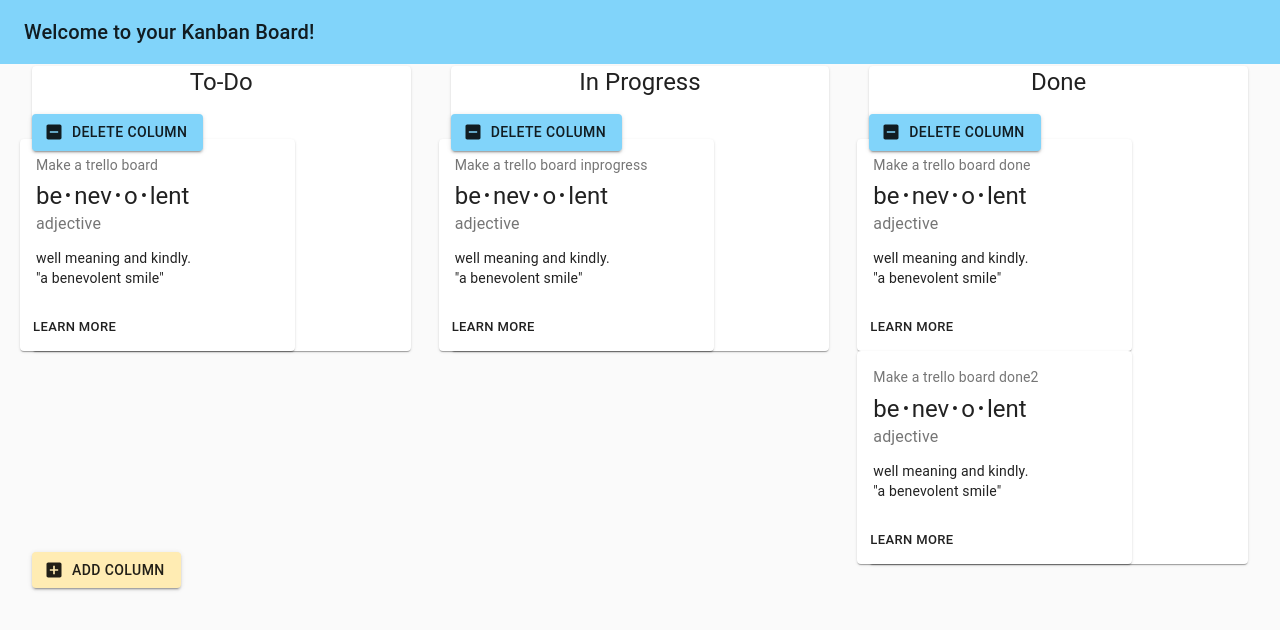
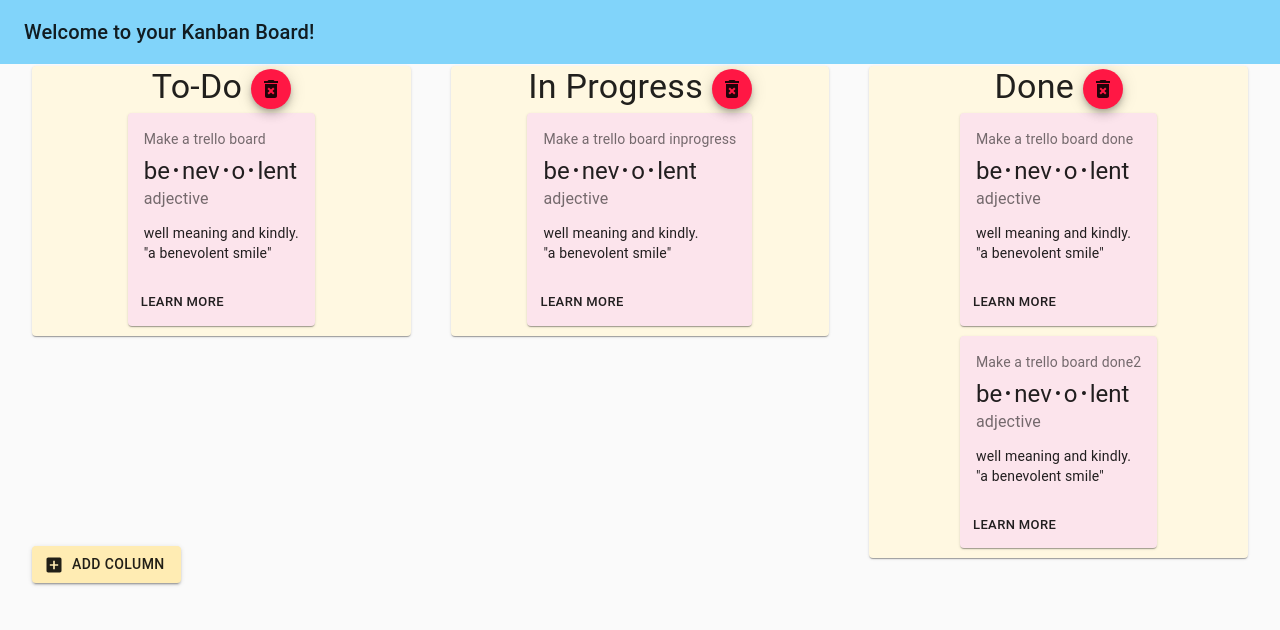
Before and after one commit to Nick00Hash/kanban-board, a React (Create React App) app: page / in a window 1280 px wide. Shown: the top 630 px of the page. Built offline with nearby package versions, Linux system fonts and the light colour scheme.

Commit message:
Added global incrementing Aesthetic chnages to cardTile Margin on bottom of each car and centered Chnaged visual presentation of remove column button

```diff
--- a/src/App.js
+++ b/src/App.js
@@ -1,4 +1,4 @@
-import React from "react";
+import React, { useState } from "react";
 import {
   createMuiTheme,
   makeStyles,
@@ -16,6 +16,9 @@ const theme = createMuiTheme({
     secondary: {
       main: "#ffecb3",
     },
+    background: {
+      paper: "#fff8e1",
+    },
   },
 });
 
@@ -28,11 +31,20 @@ const useStyles = makeStyles((theme) => ({
 
 const App = () => {
   const classes = useStyles();
+  const [globalCount, setGlobalCount] = useState(4);
+
+  const globalIncrement = () => {
+    setGlobalCount(globalCount + 1);
+  };
+
   return (
     <ThemeProvider theme={theme}>
       <div className={classes.appContainer}>
         <RaisedAppBar />
-        <ContainerOfColumns />
+        <ContainerOfColumns
+          globalCount={globalCount}
+          globalIncrement={globalIncrement}
+        />
       </div>
     </ThemeProvider>
   );
--- a/src/ui/CardTile.js
+++ b/src/ui/CardTile.js
@@ -1,15 +1,22 @@
-import React from 'react';
-import { makeStyles } from '@material-ui/core/styles';
-import { Card, CardActions, CardContent, Button, Typography } from '@material-ui/core';
+import React from "react";
+import { makeStyles } from "@material-ui/core/styles";
+import {
+  Card,
+  CardActions,
+  CardContent,
+  Button,
+  Typography,
+} from "@material-ui/core";
 
 const useStyles = makeStyles({
   root: {
-    minWidth: 275,
+    // minWidth: 275,
+    backgroundColor: "#fce4ec",
   },
   bullet: {
-    display: 'inline-block',
-    margin: '0 2px',
-    transform: 'scale(0.8)',
+    display: "inline-block",
+    margin: "0 2px",
+    transform: "scale(0.8)",
   },
   title: {
     fontSize: 14,
@@ -17,16 +24,21 @@ const useStyles = makeStyles({
   pos: {
     marginBottom: 12,
   },
+  background: {},
 });
 
- const CardTile = (props) => {
+const CardTile = (props) => {
   const classes = useStyles();
   const bull = <span className={classes.bullet}>•</span>;
 
   return (
     <Card className={classes.root}>
       <CardContent>
-        <Typography className={classes.title} color="textSecondary" gutterBottom>
+        <Typography
+          className={classes.title}
+          color="textSecondary"
+          gutterBottom
+        >
           {props.card.title}
         </Typography>
         <Typography variant="h5" component="h2">
@@ -46,6 +58,6 @@ const useStyles = makeStyles({
       </CardActions>
     </Card>
   );
-}
+};
 
-export default CardTile
+export default CardTile;
--- a/src/ui/Column.js
+++ b/src/ui/Column.js
@@ -1,14 +1,26 @@
 import React from "react";
 import { Grid, Typography } from "@material-ui/core";
+import { makeStyles } from "@material-ui/core/styles";
 
 import CardTile from "./CardTile";
 
+const useStyles = makeStyles({
+  card: {
+    marginBottom: "10px",
+  },
+});
+
 const Column = (props) => {
+  const classes = useStyles();
   const mappedCards = props.column.cards.map((card) => {
-    return <CardTile key={card.title} card={card} />;
+    return (
+      <Grid className={classes.card}>
+        <CardTile key={card.title} card={card} />
+      </Grid>
+    );
   });
   return (
-    <Grid container spacing={3}>
+    <Grid container spacing={3} justify="center">
       <div>{mappedCards}</div>
     </Grid>
   );
--- a/src/ui/ContainerOfColumns.js
+++ b/src/ui/ContainerOfColumns.js
@@ -18,8 +18,9 @@ const useStyles = makeStyles({
   },
 });
 
-const ContainerOfColumns = () => {
+const ContainerOfColumns = (props) => {
   const classes = useStyles();
+  const { globalCount, globalIncrement } = props;
   const [board, setBoard] = useState([
     {
       columnId: 1,
@@ -66,7 +67,7 @@ const ContainerOfColumns = () => {
   ]); // Complex state containing user data of columns/cards/etc
 
   const dynamicColumnDesktop = 4; // Math.floor(board.length) This will be 12 divided by the number of columns rounded down.
-  const dynamicColumnMobile = 6; // Math.floor(board.length) This will be 12 divided by the number of columns rounded down.
+  const dynamicColumnMobile = 12; // Math.floor(board.length) This will be 12 divided by the number of columns rounded down.
 
   const mappedColumns = board.map((column) => {
     return (
@@ -77,14 +78,16 @@ const ContainerOfColumns = () => {
         md={dynamicColumnDesktop}
       >
         <Paper>
-          <Typography className={classes.columnTitle} variant="h5">
-            {column.title}
-          </Typography>
-          <RemoveColumnButton
-            board={board}
-            setBoard={setBoard}
-            columnId={column.columnId}
-          />
+          <span className={classes.inline}>
+            <Typography className={classes.columnTitle} variant="h4">
+              {column.title}{" "}
+              <RemoveColumnButton
+                board={board}
+                setBoard={setBoard}
+                columnId={column.columnId}
+              />
+            </Typography>
+          </span>
           <Column column={column} columnId={column.columnId} />
         </Paper>
       </Grid>
@@ -101,7 +104,12 @@ const ContainerOfColumns = () => {
       >
         {mappedColumns}
       </Grid>
-      <NewColumnButton board={board} setBoard={setBoard} />
+      <NewColumnButton
+        board={board}
+        setBoard={setBoard}
+        globalCount={globalCount}
+        globalIncrement={globalIncrement}
+      />
     </>
   );
 };
--- a/src/ui/NewColumnButton.js
+++ b/src/ui/NewColumnButton.js
@@ -4,19 +4,19 @@ import Icon from "@material-ui/core/Icon";
 import AddBoxIcon from "@material-ui/icons/AddBox";
 
 const NewColumnButton = (props) => {
-  const { board, setBoard } = props;
+  const { board, setBoard, globalCount, globalIncrement } = props;
 
   const addNewColumn = () => {
-    // let time = new Date();
-    // let timeStamp = time.getTime();
+    let idString = globalCount.toString();
     setBoard([
       ...board,
       {
-        columnId: 100,
+        columnId: idString,
         title: "Click to change Title",
         cards: [],
       },
     ]);
+    globalIncrement();
   };
 
   return (
--- a/src/ui/RemoveColumnButton.js
+++ b/src/ui/RemoveColumnButton.js
@@ -1,10 +1,17 @@
 import React from "react";
-import Button from "@material-ui/core/Button";
-import Icon from "@material-ui/core/Icon";
-import IndeterminateCheckBoxIcon from "@material-ui/icons/IndeterminateCheckBox";
+import { Fab } from "@material-ui/core";
+import DeleteForeverIcon from "@material-ui/icons/DeleteForever";
+import { makeStyles } from "@material-ui/core/styles";
+
+const useStyles = makeStyles({
+  remove: {
+    backgroundColor: "#ff1744",
+  },
+});
 
 const RemoveColumnButton = (props) => {
   const { board, setBoard, columnId } = props;
+  const classes = useStyles();
 
   const removeColumn = () => {
     let remainingColumns = board.filter((column) => {
@@ -14,14 +21,14 @@ const RemoveColumnButton = (props) => {
   };
 
   return (
-    <Button
-      variant="contained"
-      color="primary"
-      startIcon={<IndeterminateCheckBoxIcon />}
+    <Fab
+      size="small"
+      aria-label="add"
+      className={classes.remove}
       onClick={removeColumn}
     >
-      Delete Column
-    </Button>
+      <DeleteForeverIcon />
+    </Fab>
   );
 };
 
```
